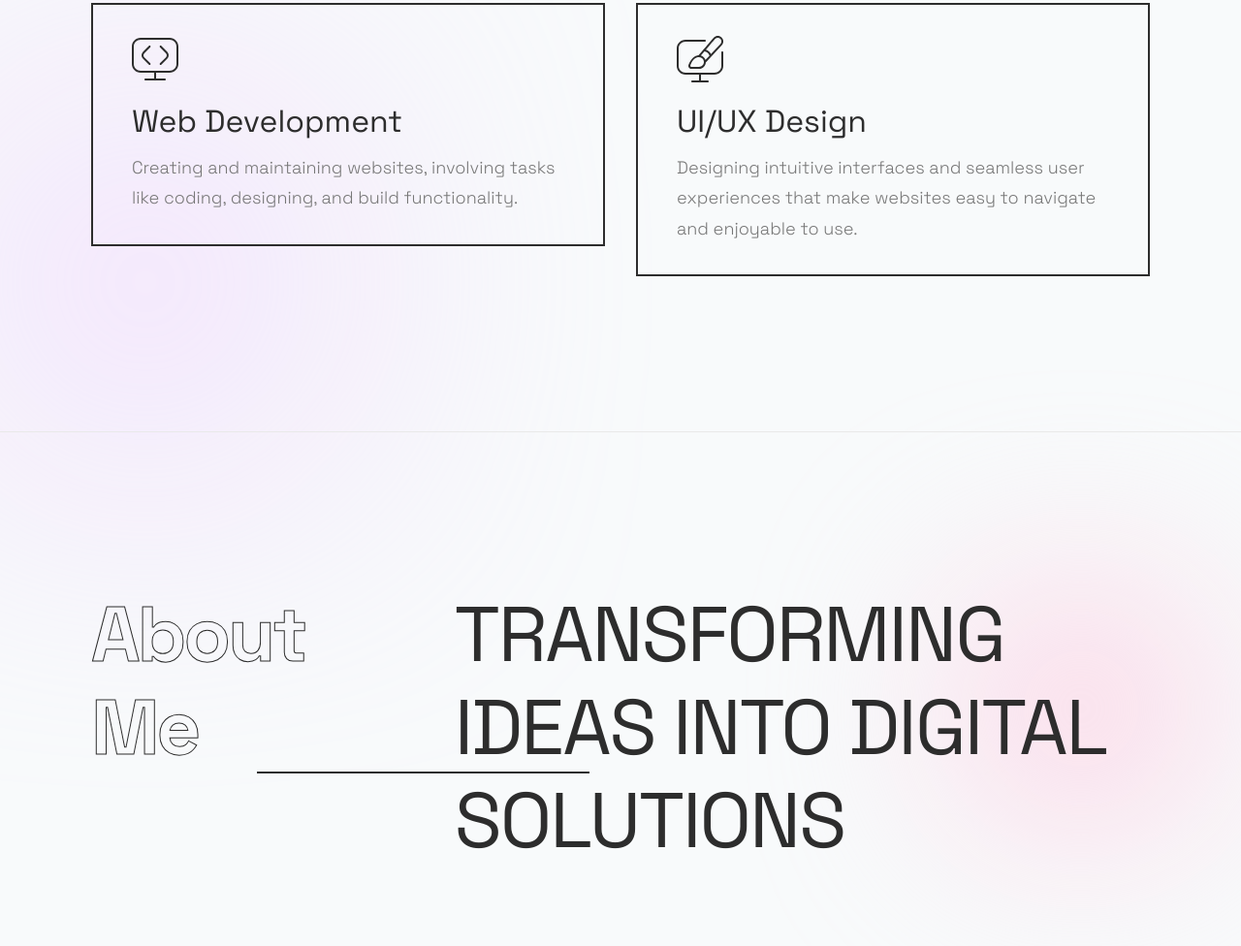
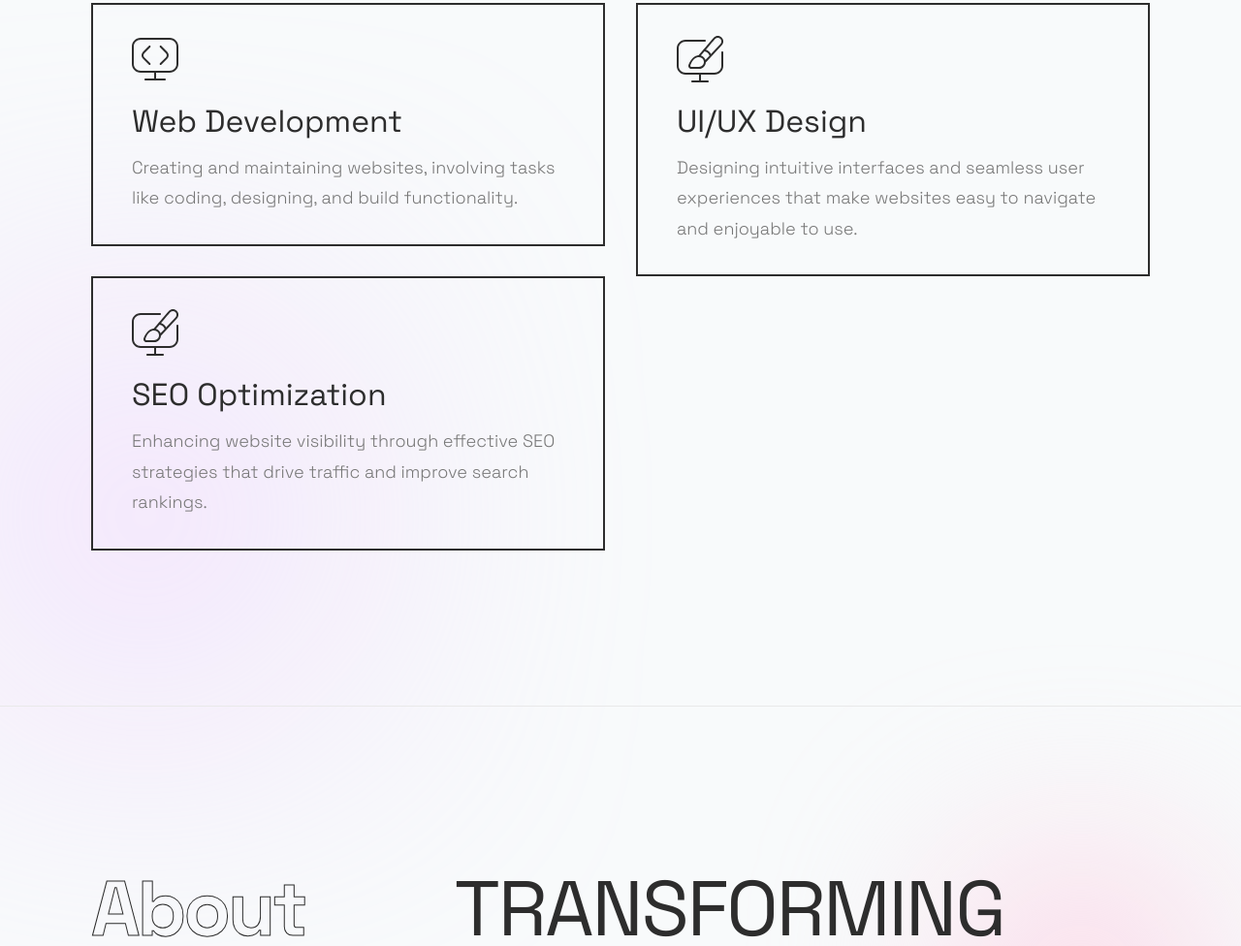
Before and after one commit to Peacecoco/PeacePortfolio, a plain HTML site: page index.html in a window 1280 px wide. Shown: the part 1614-2590 px from the top of the page at 97% size. Drawn offline with nearby package versions, Linux system fonts and the light colour scheme; animation ran at ten frames a second.

Commit message:
Initial commit

```diff
--- a/index.html
+++ b/index.html
@@ -182,6 +182,21 @@
               </div>
               <h3 class="title">UI/UX Design</h3>
               <div class="description">Designing intuitive interfaces and seamless user experiences that make websites easy to navigate and enjoyable to use.</div>
+            </div>
+            <!-- /Service Box -->
+          </div>
+
+                    <div class="col-lg-6">
+            <!-- Service Box -->
+            <div class="service-box-s1 wow fadeInLeft" data-wow-delay="0.4s">
+              <div class="icon">
+                <svg xmlns="http://www.w3.org/2000/svg" viewBox="0 0 24 24">
+                  <path
+                    d="m24,8.5v7c0,2.481-2.019,4.5-4.5,4.5h-7v3h3.5c.276,0,.5.224.5.5s-.224.5-.5.5h-8c-.276,0-.5-.224-.5-.5s.224-.5.5-.5h3.5v-3h-7c-2.481,0-4.5-2.019-4.5-4.5V6.5C0,4.019,2.019,2,4.5,2h10c.276,0,.5.224.5.5s-.224.5-.5.5H4.5c-1.93,0-3.5,1.57-3.5,3.5v9c0,1.93,1.57,3.5,3.5,3.5h15c1.93,0,3.5-1.57,3.5-3.5v-7c0-.276.224-.5.5-.5s.5.224.5.5Zm-12.758,1.529C19.095.891,19.129.855,19.146.838c1.119-1.116,2.937-1.116,4.052.002,1.114,1.117,1.114,2.936,0,4.052l-8.221,8.826c-.048.796-.348,1.545-.897,2.145-.661.723-1.603,1.138-2.582,1.138h-4c-.485,0-.928-.224-1.214-.612-.287-.39-.369-.879-.225-1.343.5-1.61,2.039-4.469,4.632-4.97.182-.035.366-.039.549-.046Zm1.19.15c.421.126.826.311,1.186.581.578.436.986,1.011,1.202,1.658l2.065-2.216c-.328-1.184-1.369-2.066-2.596-2.184-.655.763-1.291,1.502-1.857,2.161Zm1.557,3.09c-.06-.674-.405-1.281-.974-1.71-.613-.463-1.391-.647-2.133-.502-2.13.411-3.433,2.886-3.867,4.284-.049.157-.021.322.075.453.096.13.246.205.409.205h4c.7,0,1.372-.296,1.845-.812.479-.523.708-1.205.645-1.918Zm1.05-6.124c1.156.316,2.12,1.143,2.61,2.237l4.829-5.184c.737-.74.737-1.924.012-2.652-.727-.727-1.91-.728-2.637,0-.069.079-2.444,2.842-4.814,5.6Z" />
+                </svg>
+              </div>
+              <h3 class="title">SEO Optimization</h3>
+              <div class="description">Enhancing website visibility through effective SEO strategies that drive traffic and improve search rankings.</div>
             </div>
             <!-- /Service Box -->
           </div>
```
